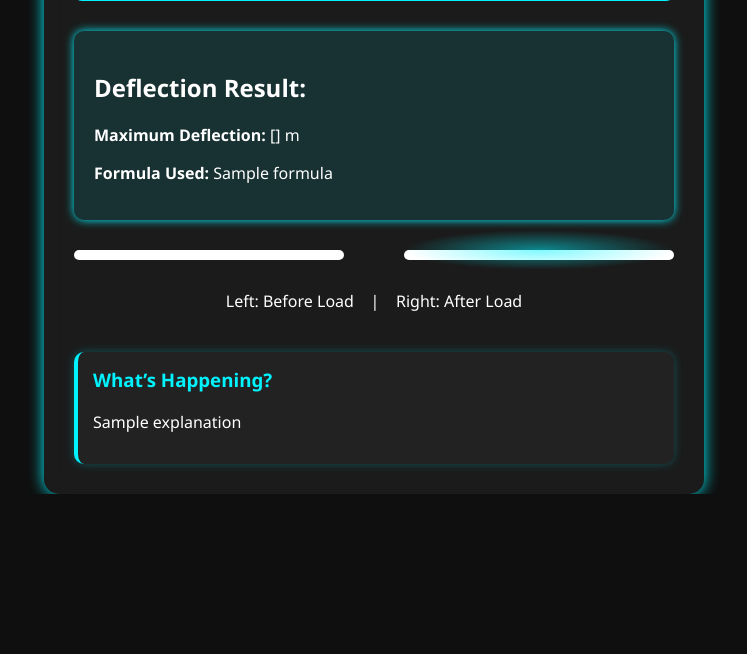
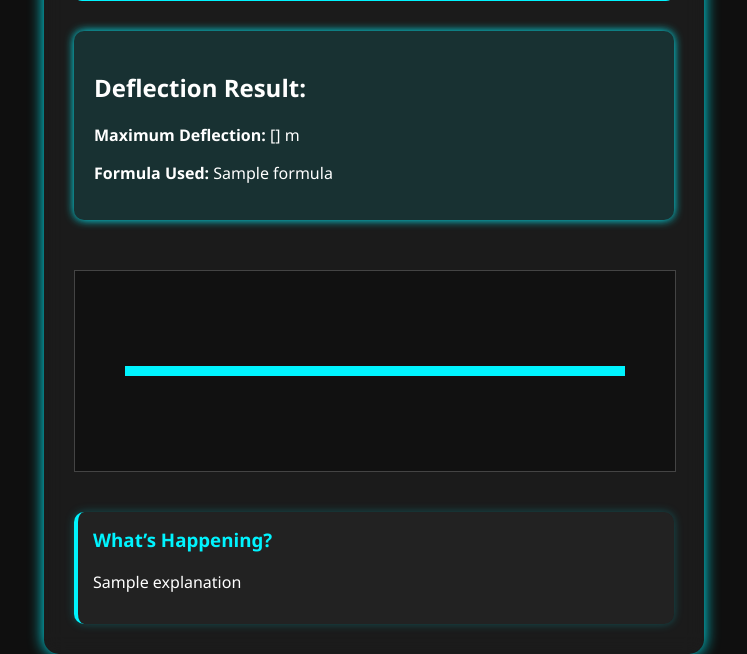
Before and after one commit to dmekhael/beam-web-simulator, a Flask app: template templates/index.html in a window 1280 px wide. Shown: the part 647-1301 px from the top of the page, without its empty margins (266-1013 px from the left). Before the commit the page ends 1141 px from the top, so only its background shows below. Run offline with Flask 3, Linux system fonts and the light colour scheme; the template is opened without the code that fills it: most values are stand-ins (such as "Sample title", 1, 10 or a date in 2020).

Commit message:
Added canvas animation for beam deflection

```diff
--- a/app.py
+++ b/app.py
@@ -11,7 +11,9 @@
 def index():
     graph_url = None
     explanation = None
-    selected_load = "point"  # default
+    selected_load = "point"
+    result = None
+    load_type = "point"
 
     if request.method == "POST":
         length = float(request.form["length"])
@@ -23,7 +25,7 @@
 
         x = np.linspace(0, length, 500)
 
-        # Deflection logic
+        # Compute deflection and explanation
         if load_type == "point":
             y = (load * x * (length**3 - 2*length*x**2 + x**3)) / (6 * E * I * length)
             explanation = "This is the deflection of a simply supported beam with a center point load."
@@ -32,15 +34,17 @@
             explanation = "This is a beam under a uniformly distributed load."
         elif load_type == "moment":
             y = (load * x**2) / (2 * E * I)
-            explanation = "This simulates a beam with a moment applied at one end."
+            explanation = "This simulates a cantilever beam with a moment applied at the free end."
         else:
             y = np.zeros_like(x)
             explanation = "Invalid load type."
 
+        max_deflection = float(np.max(np.abs(y)))
+        result = round(max_deflection, 6)
+
         # Save graph
         if not os.path.exists("static"):
             os.makedirs("static")
-
         filename = f"static/{uuid.uuid4().hex}.png"
         plt.figure()
         plt.plot(x, y, color="#00f", label="Deflection")
@@ -55,7 +59,14 @@
 
         graph_url = filename.replace("static/", "")
 
-    return render_template("index.html", graph_url=graph_url, explanation=explanation, selected_load=selected_load)
+    return render_template(
+        "index.html",
+        graph_url=graph_url,
+        explanation=explanation,
+        selected_load=selected_load,
+        load_type=load_type,
+        result=result
+    )
 
 if __name__ == "__main__":
     app.run(debug=True)
--- /dev/null
+++ b/static/beam_visuals.js
@@ -0,0 +1,27 @@
+function drawBeam(loadType, deflectionAmount) {
+    const canvas = document.getElementById('beamCanvas');
+    const ctx = canvas.getContext('2d');
+    ctx.clearRect(0, 0, canvas.width, canvas.height);
+
+    const width = canvas.width;
+    const height = canvas.height;
+    const beamY = height / 2;
+
+    // Base line
+    ctx.beginPath();
+    ctx.moveTo(50, beamY);
+    ctx.lineTo(width - 50, beamY);
+    ctx.lineWidth = 10;
+    ctx.strokeStyle = "#00f4ff";
+    ctx.stroke();
+
+    // Simulated deflection arc (simplified)
+    if (deflectionAmount > 0) {
+        ctx.beginPath();
+        ctx.moveTo(50, beamY);
+        ctx.quadraticCurveTo(width / 2, beamY + deflectionAmount, width - 50, beamY);
+        ctx.lineWidth = 5;
+        ctx.strokeStyle = "#ff00ff";
+        ctx.stroke();
+    }
+}
--- a/templates/index.html
+++ b/templates/index.html
@@ -43,10 +43,14 @@
         </div>
 
         <div id="beam-diagram">
-            <div class="beam"></div>
-            <div class="beam deflected"></div>
+            <canvas id="beamCanvas" width="600" height="200" style="border: 1px solid #444; background: #111; margin-top: 20px;"></canvas>
         </div>
-        <p style="text-align:center;">Left: Before Load &nbsp;&nbsp; | &nbsp;&nbsp; Right: After Load</p>
+        <script>
+            // Call JS function to draw the beam animation
+            window.onload = function () {
+                drawBeam("{{ load_type }}", {{ result }});
+            };
+        </script>
         {% endif %}
 
         {% if graph_url %}
@@ -63,5 +67,7 @@
         </div>
         {% endif %}
     </div>
+
+    <script src="{{ url_for('static', filename='beam_visuals.js') }}"></script>
 </body>
 </html>
```
